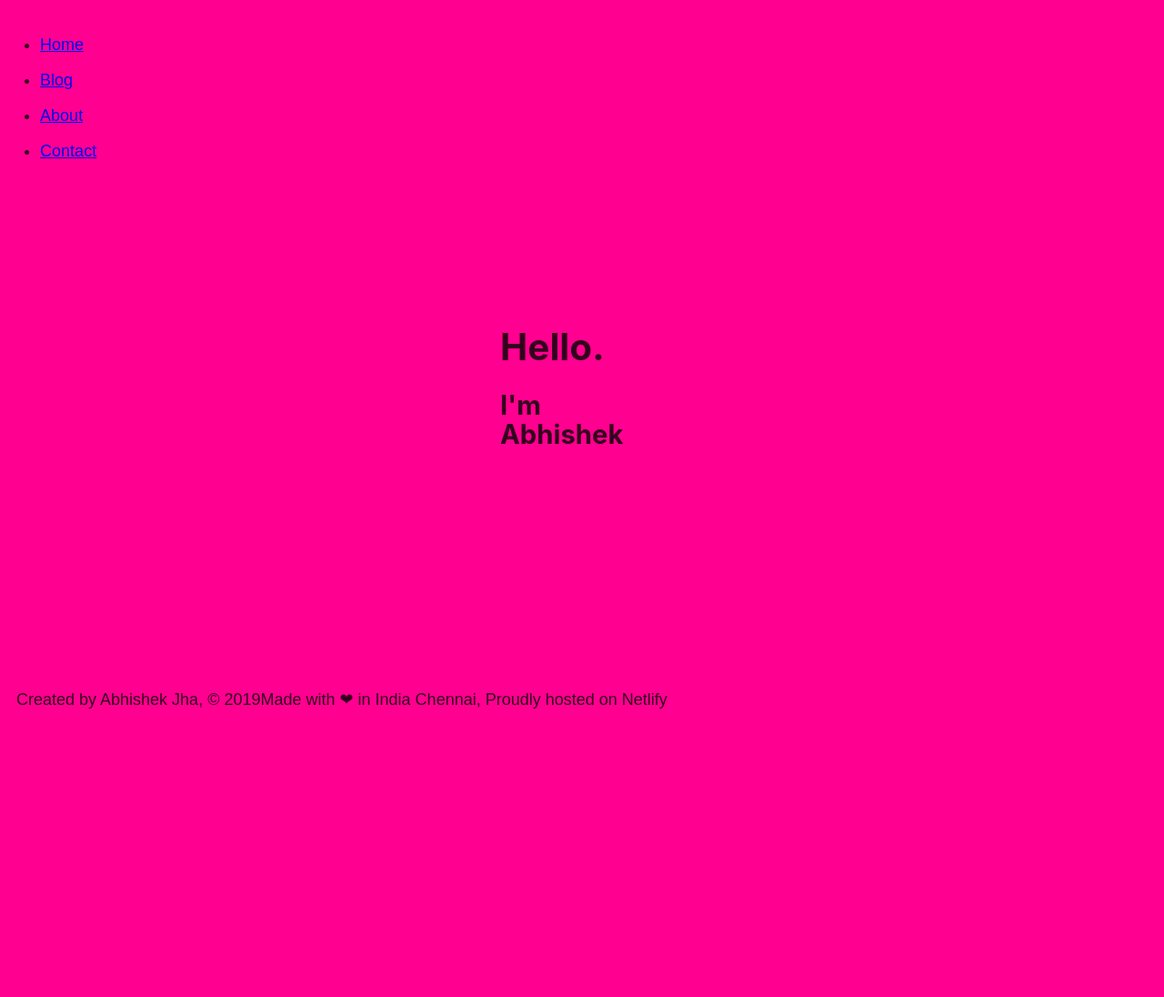
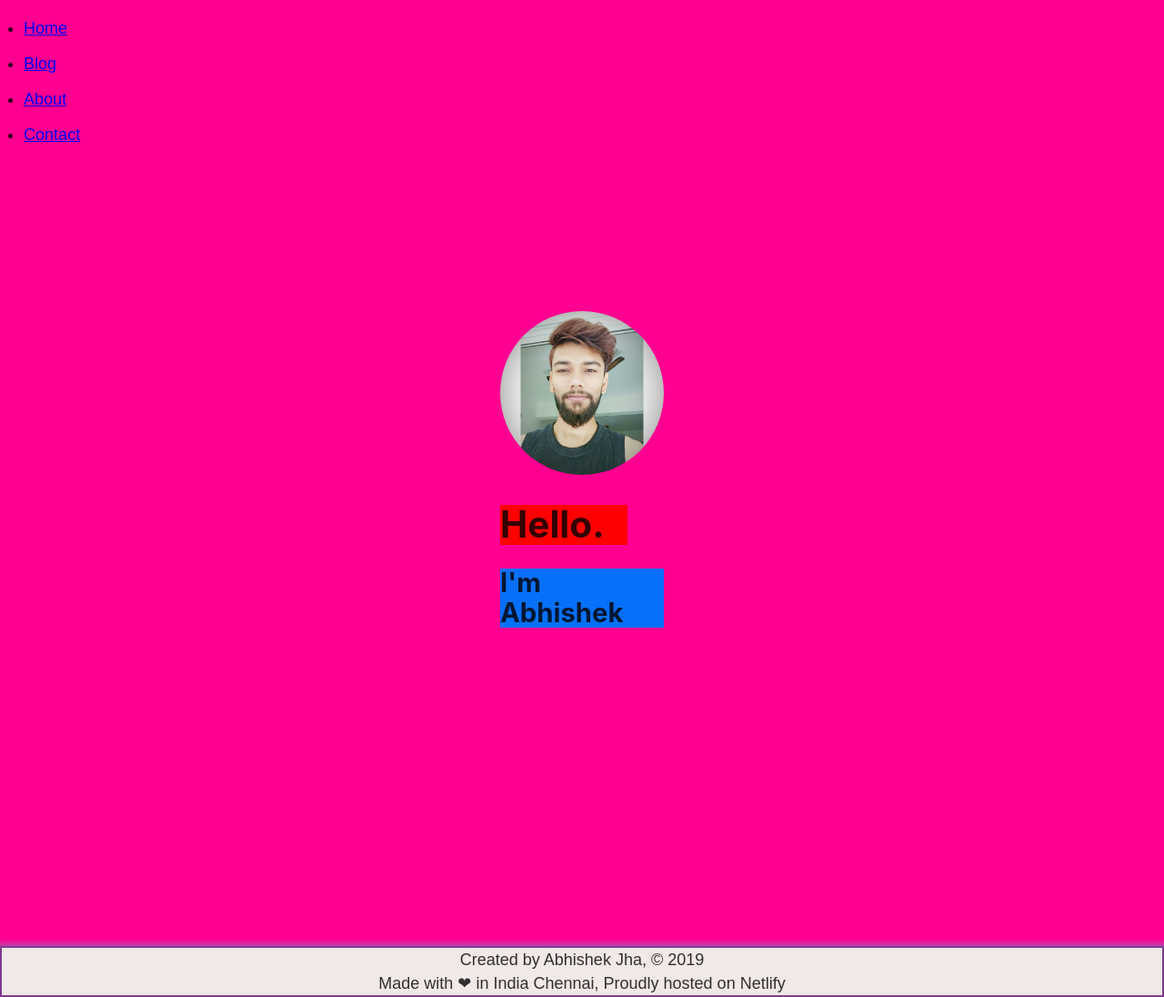
Before and after one commit to fullstuffdeveloper/gatsby-site, a Gatsby site: page / in a window 1280 px wide. Shown: the whole page at 91% size. Before the commit the page ends 800 px from the top, so only its background shows below. Built offline with nearby package versions, Linux system fonts and the light colour scheme; Gatsby itself is replaced by a stand-in of ours.

Commit message:
Added pic and designed home page

```diff
--- a/package.json
+++ b/package.json
@@ -14,6 +14,7 @@
   },
   "dependencies": {
     "@contentful/rich-text-react-renderer": "^13.2.0",
+    "bootstrap": "^4.3.1",
     "gatsby": "^2.11.0",
     "gatsby-plugin-react-helmet": "^3.1.0",
     "gatsby-plugin-sass": "^2.1.0",
@@ -25,8 +26,10 @@
     "gatsby-transformer-remark": "^2.5.0",
     "node-sass": "^4.12.0",
     "react": "^16.8.6",
+    "react-bootstrap": "^1.0.0-beta.9",
     "react-dom": "^16.8.6",
-    "react-helmet": "^5.2.1"
+    "react-helmet": "^5.2.1",
+    "reactstrap": "^8.0.0"
   },
   "devDependencies": {
     "env-cmd": "^8.0.2",
--- a/src/components/footer.js
+++ b/src/components/footer.js
@@ -15,11 +15,12 @@ const Footer = () => {
     `)
 
     return (
-        <footer className={footerStyles.footer}>
-            <span>
-            <span>Created by {data.site.siteMetadata.author}, © 2019</span>
+        <footer>
+            <div className={footerStyles.footer}>
+            <span className={footerStyles.footerContent}>Created by {data.site.siteMetadata.author}, © 2019</span>
+            <br />
             <span className={footerStyles.footerContent}>Made with &#10084; in India Chennai, Proudly hosted on Netlify </span>
-            </span>
+            </div>
         </footer>
     )
 }
--- a/src/components/footer.module.scss
+++ b/src/components/footer.module.scss
@@ -1,7 +1,17 @@
 .footer {
-    margin-top: 3rem;
+    background-color: #f1e8e8;
+    height: 300px;
+    margin-top: 350px;
+    height: 100%;
+    border: 2px solid #803c91;
+    text-align: center;
+    box-shadow: 5px 6px 7px 8px rgb(156, 96, 180);
+
 }
 .footer-content{
+    color:#272727;
+    font-weight: bold;
     margin-right:10px;
     padding:10px;
+
 }
--- a/src/components/layout.js
+++ b/src/components/layout.js
@@ -1,4 +1,5 @@
 import React from 'react'
+import { Container, foo } from 'react-bootstrap';
 
 import Header from './header'
 import Footer from './footer'
@@ -7,7 +8,7 @@ import layoutStyles from './layout.module.scss'
 
 const Layout = (props) => {
     return (
-        <div className={layoutStyles.container}>
+        <div className={layoutStyles.container + Container}>
             <div className={layoutStyles.content}>
                 <Header />
                 {props.children}
--- a/src/components/layout.module.scss
+++ b/src/components/layout.module.scss
@@ -1,11 +1,12 @@
 .container {
     margin: 0 auto;
     max-width: 100%;
+    height: 100%;
     padding: 1rem;
 
     display: flex;
     flex-direction: column;
-    min-height: 100vh;
+    min-height: 100%;
 }
 
 .content {
--- a/src/pages/index.js
+++ b/src/pages/index.js
@@ -1,9 +1,16 @@
 import React from 'react'
 // import profile from '../images/image.jpg'
 // import indexStyle from './index.module.scss';
+// import {Container, Row, Col} from 'react-bootstrap';
+// import Container from 'react-bootstrap/Container'
+// import Row from 'react-bootstrap/Row'
+// import Col from 'react-bootstrap/Col'
+import Profilepic from '../images/profile.jpeg'
+import { Button } from 'reactstrap';
+import { Container, Row, Col } from 'reactstrap';
 
 
-import Layout from '../components/layout'
+import Layout from '../components/layout';
 // import Head from '../components/head'
 import indexStyles from './index.module.scss'
 
@@ -11,12 +18,34 @@ const IndexPage = () => {
     return (
         <Layout>
             {/* <Head title="Home" /> */}
+            {/* <Container>
+                <Row>
+                     <Col className={indexStyles.col} lg={4}>
+                         1
+                     </Col>
+
+                     <Col className={indexStyles.col} lg={4}>
+                     2
+                     </Col>
+
+                     <Col className={indexStyles.col} lg={4}>
+                     3
+                     </Col>
+                </Row>
+
+            </Container> */}
             <div className={indexStyles.content}>
+             <img src={Profilepic} alt="profile image" className={indexStyles.pimg}/>
+            <h1 className={indexStyles.hello}>Hello.</h1>
+            <h2 className={indexStyles.name}>I'm Abhishek</h2>
 
-            <h1>Hello.</h1>
-            <h2>I'm Abhishek</h2>
             </div>
+
+
+
+
         </Layout>
+
     )
 }
 
--- a/src/pages/index.module.scss
+++ b/src/pages/index.module.scss
@@ -3,4 +3,25 @@
     margin-right: auto;
     width: 10em;
     padding-top:100px;
+    min-height: 100%;
 }
+
+.col{
+    border: 2px solid #272727;
+    float: left;
+    height: 100px;
+
+}
+.pimg{
+    border-radius: 70%;
+}
+.hello{
+    background-color: red;
+    margin-right: 40px;
+}
+.name{
+    background-color: rgb(7, 112, 250);
+}
+.colnew{
+    width: 100px;
+}
```
Also changed, not shown: src/images/profile.jpeg (added), 1 other file.
